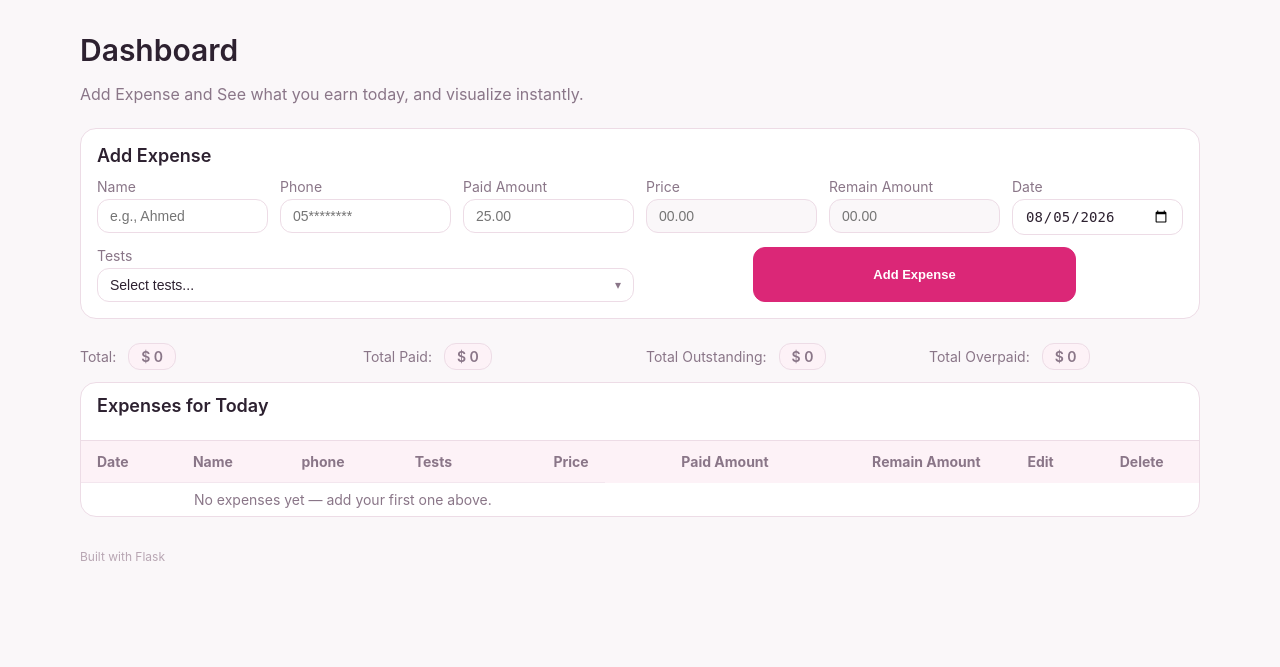
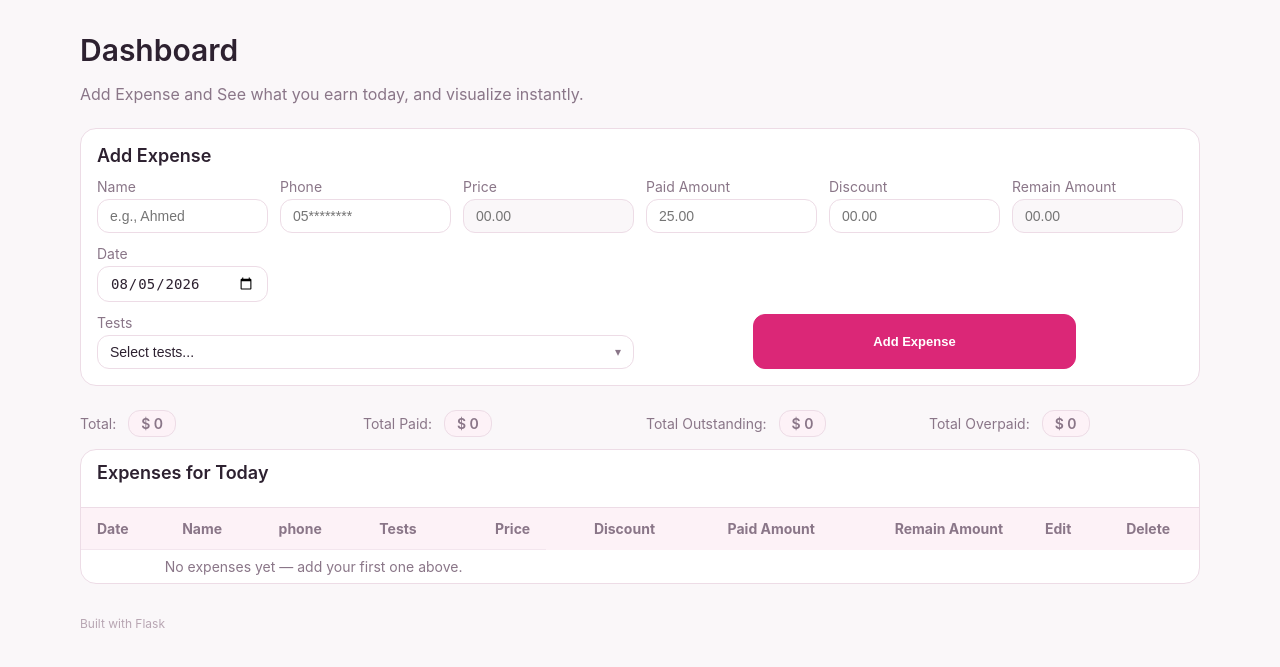
Before and after one commit to MahmoudAlQataa/Simple-POS-System, a Flask app: page / in a window 1280 px wide. Shown: the part 68-735 px from the top of the page. Run offline with Flask 3, Linux system fonts and the light colour scheme; data that the repository does not hold is empty.

Commit message:
Add: discount field

```diff
--- a/models/expense.py
+++ b/models/expense.py
@@ -10,6 +10,7 @@ class Expense(db.Model):
     name = db.Column(db.String(120), nullable=False)
     phone = db.Column(db.Integer, nullable=False)
     price = db.Column(db.Float, nullable=False)
+    discount = db.Column(db.Float, nullable=False)
     paid_amount = db.Column(db.Float, nullable=False)
     remain_amount = db.Column(db.Float, nullable=False)
     category = db.Column(db.String(50), nullable=False)
--- a/templates/data.html
+++ b/templates/data.html
@@ -144,6 +144,7 @@
                     <th class="text-left">phone</th>
                     <th class="text-left">Tests</th>
                     <th class="text-right">Price</th>
+                    <th class="text-right">Discount</th>
                     <th class="text-right">Paid Amount</th>
                     <th class="text-right">Remain Amount</th>
                     <th>Edit</th>
@@ -163,6 +164,7 @@
                     <td>0{{ e.phone }}</td>
                     <td>{{ e.category }}</td>
                     <td class="text-right">${{ '%.2f'|format(e.price) }}</td> <!-- formating for 2 digets , -->
+                    <td class="text-right">${{ '%.2f'|format(e.discount) }}</td> <!-- formating for 2 digets , -->
                     <td class="text-right">${{ '%.2f'|format(e.paid_amount) }}</td>
                     <td class="text-right">${{ '%.2f'|format(e.remain_amount) }}</td>
                     <td class="text-right">
--- a/templates/index.html
+++ b/templates/index.html
@@ -25,14 +25,18 @@
           <input name="phone" type="number" placeholder="05********" class="input" />
         </label>
         <label class="field">
+          <span class="field-label">Price</span>
+          <input name="price" id="price" type="number" step="0.01" min="0.01" placeholder="00.00"
+            class="input input-readonly" readonly />
+        </label>
+        <label class="field">
           <span class="field-label">Paid Amount</span>
           <input name="paid_amount" id="paid_amount" type="number" step="0.01" min="0.01" placeholder="25.00"
             class="input" />
         </label>
         <label class="field">
-          <span class="field-label">Price</span>
-          <input name="price" id="price" type="number" step="0.01" min="0.01" placeholder="00.00"
-            class="input input-readonly" readonly />
+          <span class="field-label">Discount</span>
+          <input name="discount" id="discount" type="number" step="0.01" min="0.01" placeholder="00.00" class="input" />
         </label>
         <label class="field">
           <span class="field-label">Remain Amount</span>
@@ -130,6 +134,7 @@
           <th class="text-left">phone</th>
           <th class="text-left">Tests</th>
           <th class="text-right">Price</th>
+          <th class="text-right">Discount</th>
           <th class="text-right">Paid Amount</th>
           <th class="text-right">Remain Amount</th>
           <th>Edit</th>
@@ -149,6 +154,7 @@
           <td>0{{ e.phone }}</td>
           <td>{{ e.category }}</td>
           <td class="text-right">${{ '%.2f'|format(e.price) }}</td> <!-- formating for 2 digets , -->
+          <td class="text-right">${{ '%.2f'|format(e.discount) }}</td>
           <td class="text-right">${{ '%.2f'|format(e.paid_amount) }}</td>
           <td class="text-right">${{ '%.2f'|format(e.remain_amount) }}</td>
           <td class="text-right">
```
Also changed, not shown: routes/add.py (+7 -1 lines).
